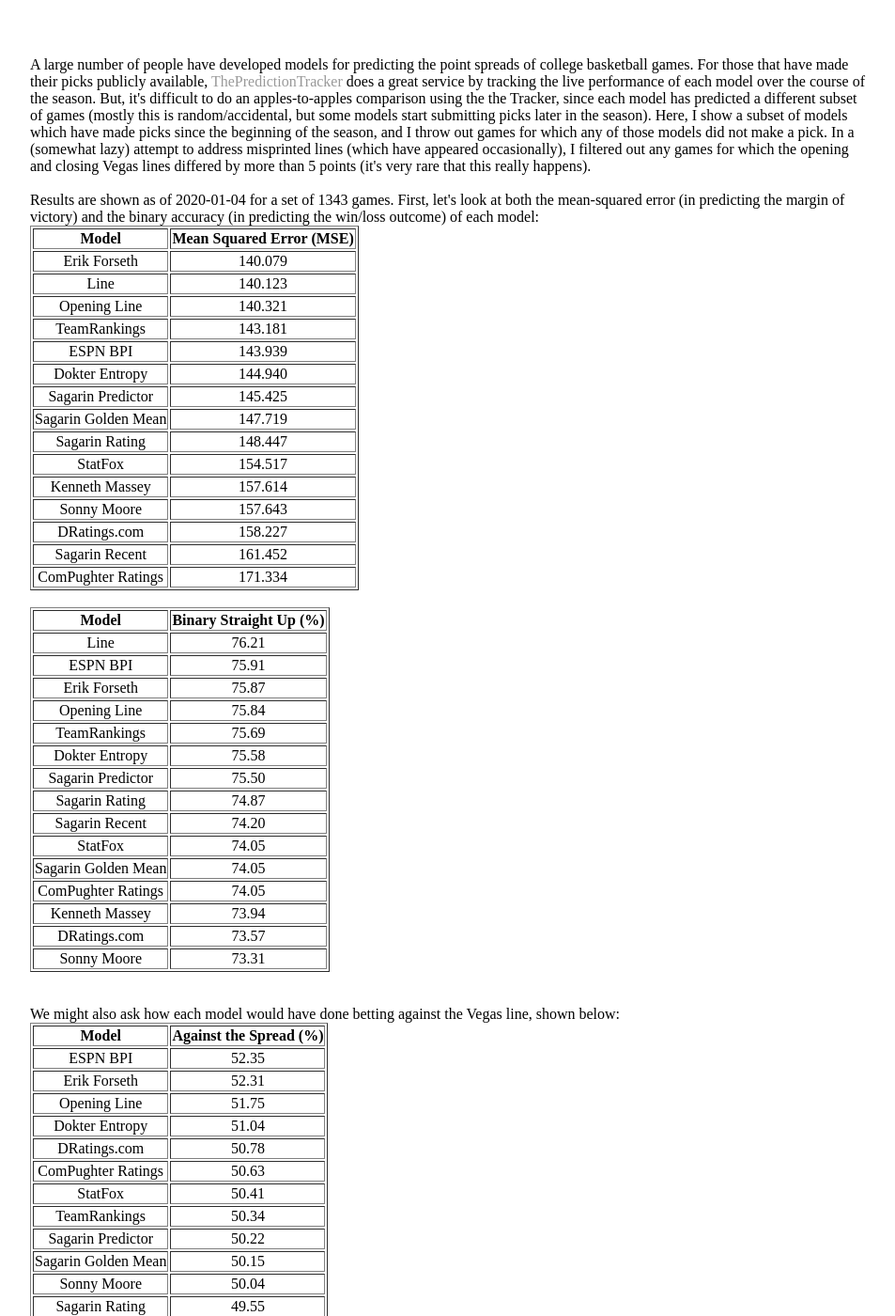
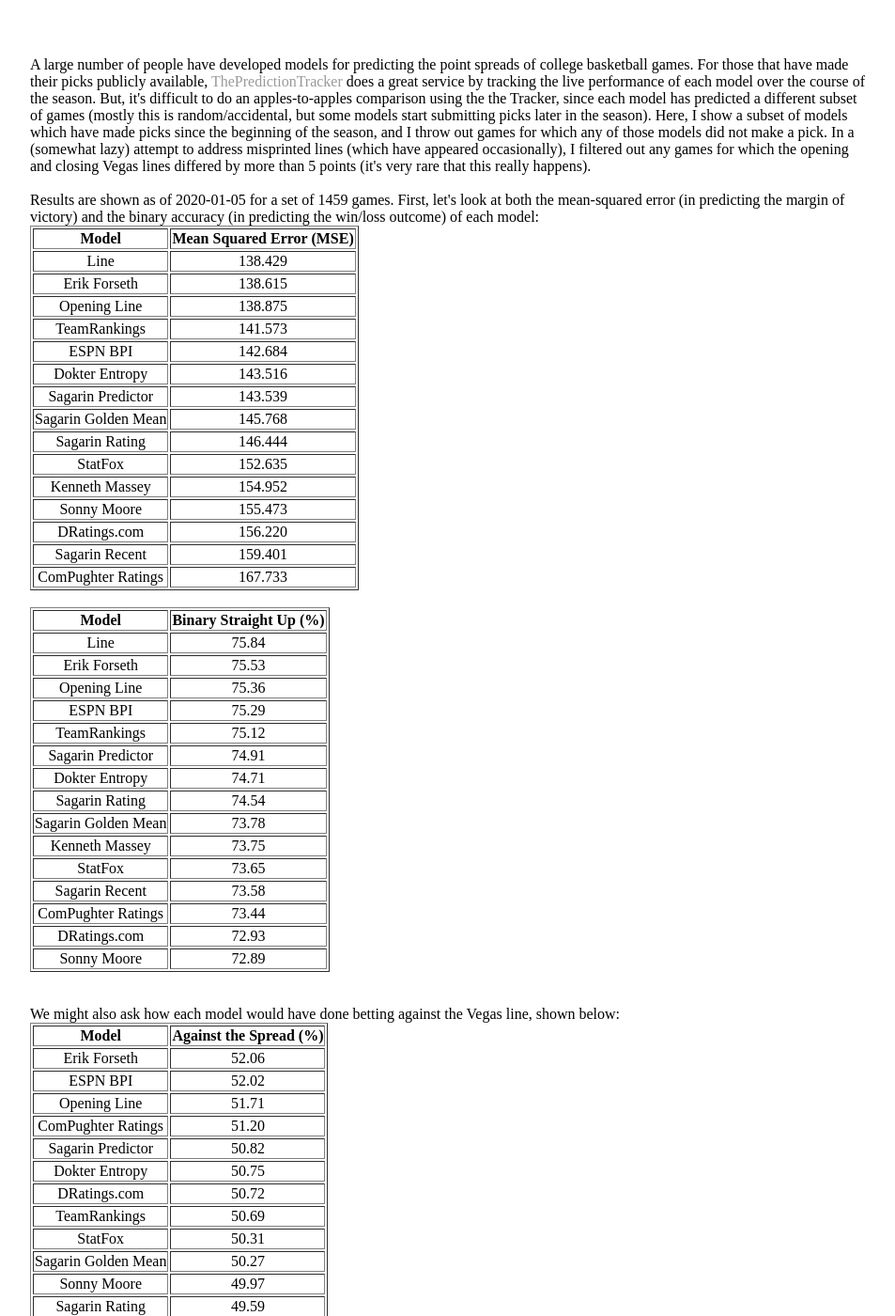
Before and after one commit to erikrforseth/erikrforseth.github.io, a Jekyll site: the page built from about.html, in a window 1280 px wide and 1400 px high. Shown: the whole window at 94% size, without its empty margins (160-1113 px from the left). Built offline with Jekyll 4.4.1, drawn with Linux system fonts in a browser that asks for light colours; some of the changed text lies outside the part shown.

Commit message:
about page

```diff
--- a/about.html
+++ b/about.html
@@ -5,7 +5,7 @@ title: About this model.
 A large number of people have developed models for predicting the point spreads of college basketball games. For those that have made their picks publicly available, <a href="http://www.thepredictiontracker.com/basketball.php">ThePredictionTracker</a> does a great service by tracking the live performance of each model over the course of the season. But, it's difficult to do an apples-to-apples comparison using the the Tracker, since each model has predicted a different subset of games (mostly this is random/accidental, but some models start submitting picks later in the season). Here, I show a subset of models which have made picks since the beginning of the season, and I throw out games for which any of those models did not make a pick. In a (somewhat lazy) attempt to address misprinted lines (which have appeared occasionally), I filtered out any games for which the opening and closing Vegas lines differed by more than 5 points (it's very rare that this really happens).
 
 <br><br>
-Results are shown as of 2020-01-04 for a set of 1343 games. First, let's look at both the mean-squared error (in predicting the margin of victory) and the binary accuracy (in predicting the win/loss outcome) of each model:
+Results are shown as of 2020-01-05 for a set of 1459 games. First, let's look at both the mean-squared error (in predicting the margin of victory) and the binary accuracy (in predicting the win/loss outcome) of each model:
 <br>
 <table border="1" class="dataframe">
   <thead>
@@ -16,64 +16,64 @@ Results are shown as of 2020-01-04 for a set of 1343 games. First, let's look at
   </thead>
   <tbody>
     <tr align="center">
-      <td>Erik Forseth</td>
-      <td>140.079</td>
+      <td>Line</td>
+      <td>138.429</td>
     </tr>
     <tr align="center">
-      <td>Line</td>
-      <td>140.123</td>
+      <td>Erik Forseth</td>
+      <td>138.615</td>
     </tr>
     <tr align="center">
       <td>Opening Line</td>
-      <td>140.321</td>
+      <td>138.875</td>
     </tr>
     <tr align="center">
       <td>TeamRankings</td>
-      <td>143.181</td>
+      <td>141.573</td>
     </tr>
     <tr align="center">
       <td>ESPN BPI</td>
-      <td>143.939</td>
+      <td>142.684</td>
     </tr>
     <tr align="center">
       <td>Dokter Entropy</td>
-      <td>144.940</td>
+      <td>143.516</td>
     </tr>
     <tr align="center">
       <td>Sagarin Predictor</td>
-      <td>145.425</td>
+      <td>143.539</td>
     </tr>
     <tr align="center">
       <td>Sagarin Golden Mean</td>
-      <td>147.719</td>
+      <td>145.768</td>
     </tr>
     <tr align="center">
       <td>Sagarin Rating</td>
-      <td>148.447</td>
+      <td>146.444</td>
     </tr>
     <tr align="center">
       <td>StatFox</td>
-      <td>154.517</td>
+      <td>152.635</td>
     </tr>
     <tr align="center">
       <td>Kenneth Massey</td>
-      <td>157.614</td>
+      <td>154.952</td>
     </tr>
     <tr align="center">
       <td>Sonny Moore</td>
-      <td>157.643</td>
+      <td>155.473</td>
     </tr>
     <tr align="center">
       <td>DRatings.com</td>
-      <td>158.227</td>
+      <td>156.220</td>
     </tr>
     <tr align="center">
       <td>Sagarin Recent</td>
-      <td>161.452</td>
+      <td>159.401</td>
     </tr>
     <tr align="center">
       <td>ComPughter Ratings</td>
-      <td>171.334</td>
+      <td>167.733</td>
     </tr>
   </tbody>
 </table>
@@ -88,63 +88,63 @@ Results are shown as of 2020-01-04 for a set of 1343 games. First, let's look at
   <tbody>
     <tr align="center">
       <td>Line</td>
-      <td>76.21</td>
+      <td>75.84</td>
+    </tr>
+    <tr align="center">
+      <td>Erik Forseth</td>
+      <td>75.53</td>
+    </tr>
+    <tr align="center">
+      <td>Opening Line</td>
+      <td>75.36</td>
     </tr>
     <tr align="center">
       <td>ESPN BPI</td>
-      <td>75.91</td>
-    </tr>
-    <tr align="center">
-      <td>Erik Forseth</td>
-      <td>75.87</td>
-    </tr>
-    <tr align="center">
-      <td>Opening Line</td>
-      <td>75.84</td>
+      <td>75.29</td>
     </tr>
     <tr align="center">
       <td>TeamRankings</td>
-      <td>75.69</td>
+      <td>75.12</td>
+    </tr>
+    <tr align="center">
+      <td>Sagarin Predictor</td>
+      <td>74.91</td>
     </tr>
     <tr align="center">
       <td>Dokter Entropy</td>
-      <td>75.58</td>
-    </tr>
-    <tr align="center">
-      <td>Sagarin Predictor</td>
-      <td>75.50</td>
+      <td>74.71</td>
     </tr>
     <tr align="center">
       <td>Sagarin Rating</td>
-      <td>74.87</td>
+      <td>74.54</td>
+    </tr>
+    <tr align="center">
+      <td>Sagarin Golden Mean</td>
+      <td>73.78</td>
+    </tr>
+    <tr align="center">
+      <td>Kenneth Massey</td>
+      <td>73.75</td>
+    </tr>
+    <tr align="center">
+      <td>StatFox</td>
+      <td>73.65</td>
     </tr>
     <tr align="center">
       <td>Sagarin Recent</td>
-      <td>74.20</td>
-    </tr>
-    <tr align="center">
-      <td>StatFox</td>
-      <td>74.05</td>
-    </tr>
-    <tr align="center">
-      <td>Sagarin Golden Mean</td>
-      <td>74.05</td>
+      <td>73.58</td>
     </tr>
     <tr align="center">
       <td>ComPughter Ratings</td>
-      <td>74.05</td>
-    </tr>
-    <tr align="center">
-      <td>Kenneth Massey</td>
-      <td>73.94</td>
+      <td>73.44</td>
     </tr>
     <tr align="center">
       <td>DRatings.com</td>
-      <td>73.57</td>
+      <td>72.93</td>
     </tr>
     <tr align="center">
       <td>Sonny Moore</td>
-      <td>73.31</td>
+      <td>72.89</td>
     </tr>
   </tbody>
 </table>
@@ -160,60 +160,60 @@ We might also ask how each model would have done betting against the Vegas line,
   </thead>
   <tbody>
     <tr align="center">
-      <td>ESPN BPI</td>
-      <td>52.35</td>
+      <td>Erik Forseth</td>
+      <td>52.06</td>
     </tr>
     <tr align="center">
-      <td>Erik Forseth</td>
-      <td>52.31</td>
+      <td>ESPN BPI</td>
+      <td>52.02</td>
     </tr>
     <tr align="center">
       <td>Opening Line</td>
-      <td>51.75</td>
+      <td>51.71</td>
+    </tr>
+    <tr align="center">
+      <td>ComPughter Ratings</td>
+      <td>51.20</td>
+    </tr>
+    <tr align="center">
+      <td>Sagarin Predictor</td>
+      <td>50.82</td>
     </tr>
     <tr align="center">
       <td>Dokter Entropy</td>
-      <td>51.04</td>
+      <td>50.75</td>
     </tr>
     <tr align="center">
       <td>DRatings.com</td>
-      <td>50.78</td>
+      <td>50.72</td>
     </tr>
     <tr align="center">
-      <td>ComPughter Ratings</td>
-      <td>50.63</td>
+      <td>TeamRankings</td>
+      <td>50.69</td>
     </tr>
     <tr align="center">
       <td>StatFox</td>
-      <td>50.41</td>
-    </tr>
-    <tr align="center">
-      <td>TeamRankings</td>
-      <td>50.34</td>
-    </tr>
-    <tr align="center">
-      <td>Sagarin Predictor</td>
-      <td>50.22</td>
+      <td>50.31</td>
     </tr>
     <tr align="center">
       <td>Sagarin Golden Mean</td>
-      <td>50.15</td>
+      <td>50.27</td>
     </tr>
     <tr align="center">
       <td>Sonny Moore</td>
-      <td>50.04</td>
+      <td>49.97</td>
     </tr>
     <tr align="center">
       <td>Sagarin Rating</td>
-      <td>49.55</td>
+      <td>49.59</td>
     </tr>
     <tr align="center">
       <td>Kenneth Massey</td>
-      <td>48.96</td>
+      <td>49.52</td>
     </tr>
     <tr align="center">
       <td>Sagarin Recent</td>
-      <td>48.96</td>
+      <td>48.70</td>
     </tr>
   </tbody>
 </table>
@@ -230,23 +230,19 @@ We might also ask how each model would have done betting against the Vegas line,
   <tbody>
     <tr align="center">
       <td>Erik Forseth</td>
-      <td>0.424</td>
+      <td>0.391</td>
     </tr>
     <tr align="center">
       <td>Line</td>
-      <td>0.276</td>
+      <td>0.353</td>
     </tr>
     <tr align="center">
       <td>ESPN BPI</td>
-      <td>0.270</td>
+      <td>0.250</td>
     </tr>
     <tr align="center">
       <td>Opening Line</td>
-      <td>0.029</td>
-    </tr>
-    <tr align="center">
-      <td>Dokter Entropy</td>
-      <td>0.004</td>
+      <td>0.009</td>
     </tr>
     <tr align="center">
       <td>Kenneth Massey</td>
@@ -262,6 +258,10 @@ We might also ask how each model would have done betting against the Vegas line,
     </tr>
     <tr align="center">
       <td>TeamRankings</td>
+      <td>0.000</td>
+    </tr>
+    <tr align="center">
+      <td>Dokter Entropy</td>
       <td>0.000</td>
     </tr>
     <tr align="center">
```
Also changed, not shown: other parts of about.html (+1 -1 lines).
